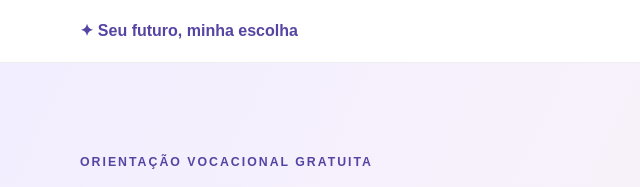
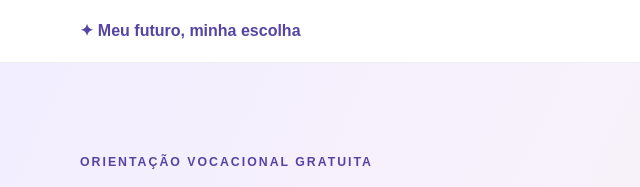
Before and after one commit to viniciusbomfim99/extensao, a plain HTML site: page index.html in a window 1280 px wide. Shown: the top 187 px of the page, 0-640 px from the left. Drawn offline with Linux system fonts and the light colour scheme.

Commit message:
ea.commit

```diff
--- a/index.html
+++ b/index.html
@@ -4,12 +4,12 @@
 <head>
     <meta charset="UTF-8">
     <meta name="viewport" content="width=device-width,initial-scale=1">
-    <title>Seu futuro, minha escolha</title>
+    <title>Meu futuro, minha escolha</title>
     <link rel="stylesheet" href="style.css">
 </head>
 
 <body>
-    <header class="topo"><a class="marca" href="#inicio">✦ Seu futuro, minha escolha</a>
+    <header class="topo"><a class="marca" href="#inicio">✦ Meu futuro, minha escolha</a>
         <nav><a href="#sobre">Sobre</a><a href="#teste">Teste</a><a href="#cursos">Cursos</a></nav>
     </header>
     <main>
```
